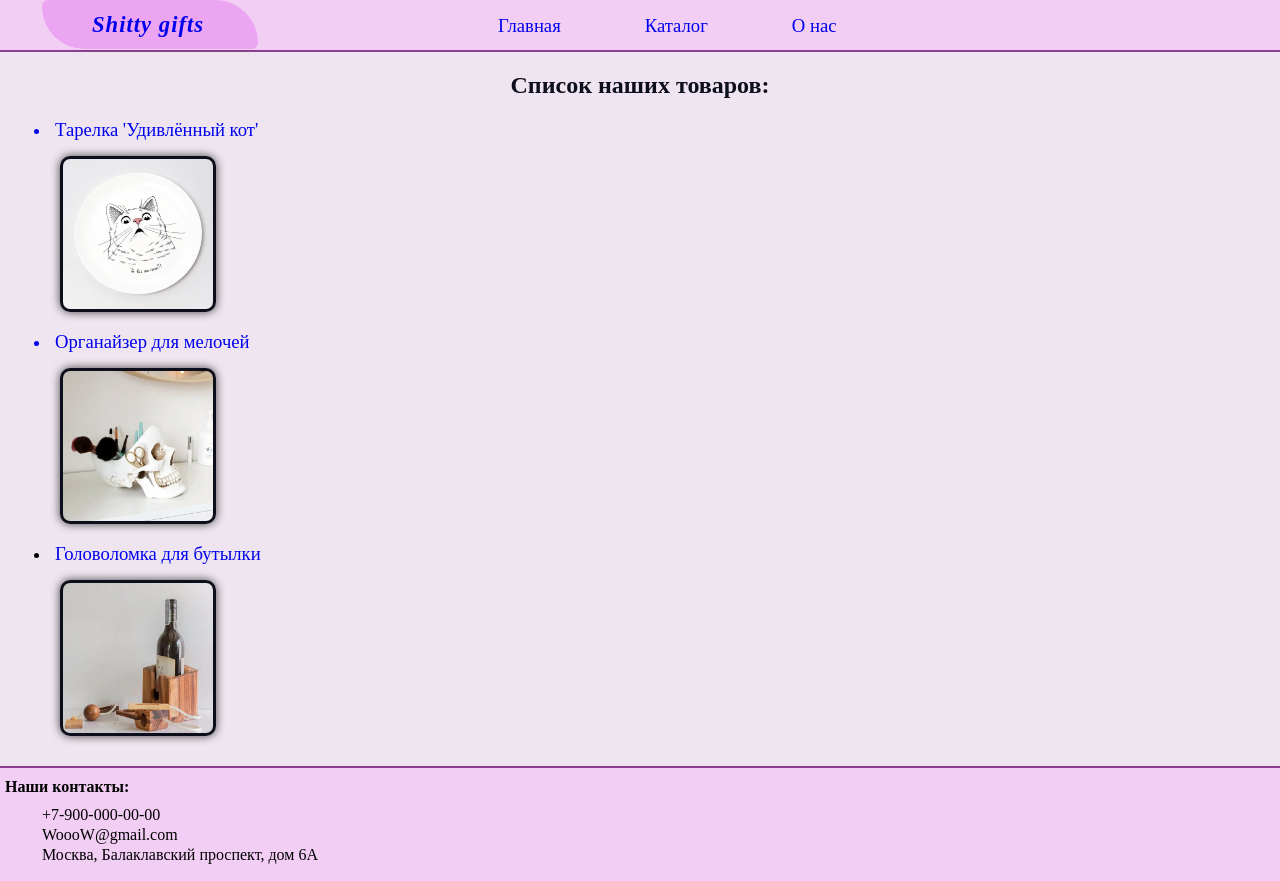
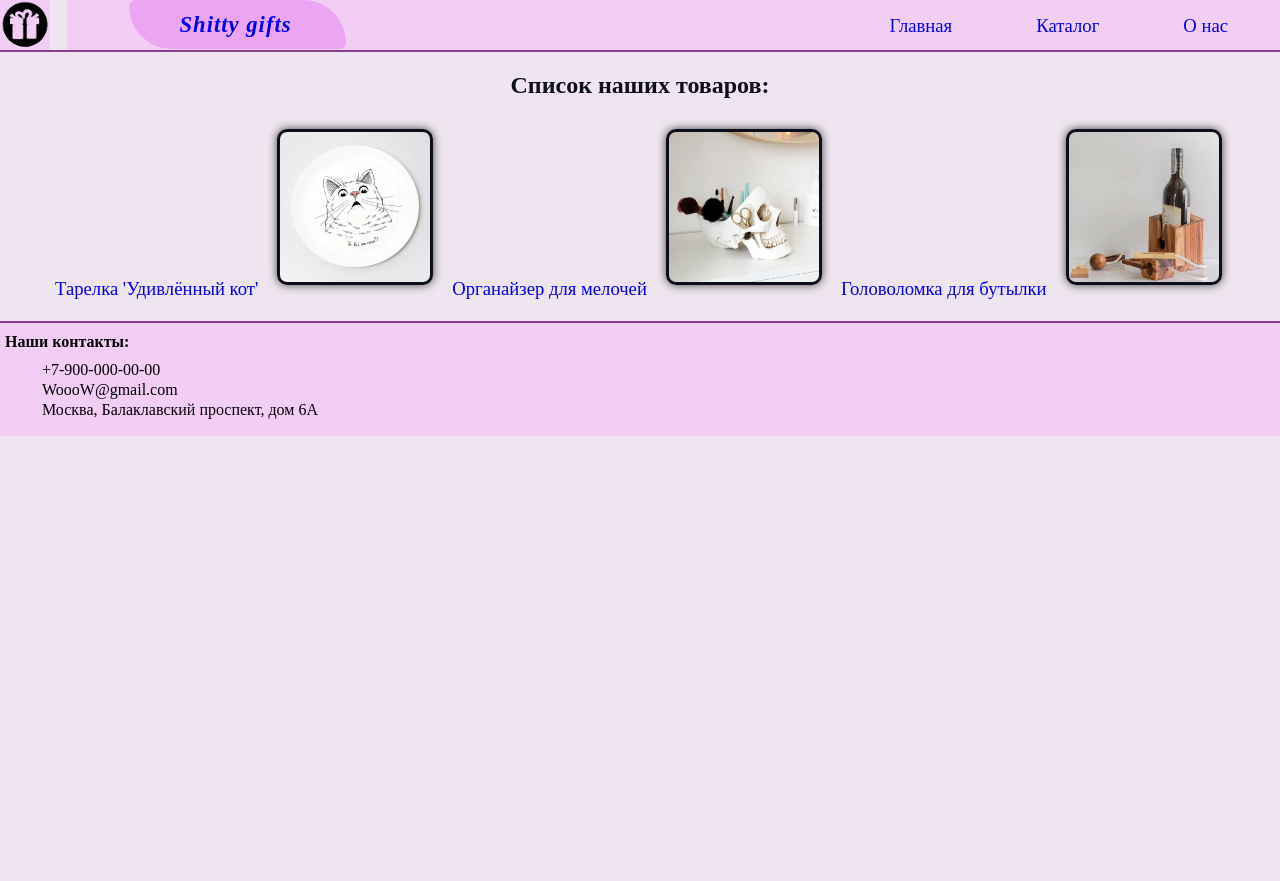
Before and after one commit to litvinovmitch11/School_web, a plain HTML site: page catalog.html in a window 1280 px wide. After the commit the page ends 800 px from the top, so only its background shows below. Drawn offline with Linux system fonts and the light colour scheme.

Commit message:
css update

```diff
--- a/catalog.html
+++ b/catalog.html
@@ -9,6 +9,7 @@
 </head>
 <body>
   <div class="header">
+    <img src="images\icon.png" alt="icon" class="icon">
     <ul>
       <a href="index.html" class="name">
         <li>Shitty gifts</li>
@@ -23,8 +24,8 @@
         <li>О нас</li>
       </a>
     </ul>
-    <hr>
   </div>
+  <hr>
   <div class="main">
     <h2>Список наших товаров:</h2>
     <ul class="product">
--- a/style/style.css
+++ b/style/style.css
@@ -14,10 +14,22 @@ hr {
   margin: 0px;
 }
 
+.container {
+  width: 100%;
+  height: 100%;
+}
+
+.header {
+  height: 50px;
+  display: flex;
+}
+
 .header ul {
   background: #f2cef5;
   padding: 12px;
   margin: 0px;
+  margin-left: auto;
+  margin-right: 0;
 }
 
 .header li {
@@ -42,6 +54,10 @@ hr {
   background: #eca5f2;
 }
 
+.header .icon {
+  margin: 0px;
+}
+
 .header .name {
   padding: 14px;
   padding-top: 18px;
@@ -49,8 +65,8 @@ hr {
   padding-left: 50px;
   margin: 30px;
   background: #eca5f2;
-  margin-left: 30px;
-  margin-right: 200px;
+  margin-left: 50px;
+  margin-right: 504px;
   border-radius: 15px 100px 15px 100px;
 }
 
@@ -88,7 +104,6 @@ hr {
 .main .text {
   margin-right: 20px;
   text-align: right;
-
 }
 
 .main .images img{
@@ -109,6 +124,10 @@ hr {
   border-radius: 10px;
   box-shadow: 0 0 10px #444;
   float: none;
+}
+
+.footer {
+  height: 50px;
 }
 
 .footer {
@@ -139,8 +158,21 @@ hr {
   font-size: 14pt;
 }
 
+.product .images {
+  display: inline-block;
+}
+
 .product ul {
   list-style: georgian;
+  list-style:none;
+}
+
+.product p {
+  display: inline-block;
+}
+
+.product li {
+  display: inline;
 }
 
 .description {
```
Also changed, not shown: about_us.html (+2 -1 lines), index.html (+4 -1 lines), plate.html (+2 -1 lines), images/icon.png (added).
